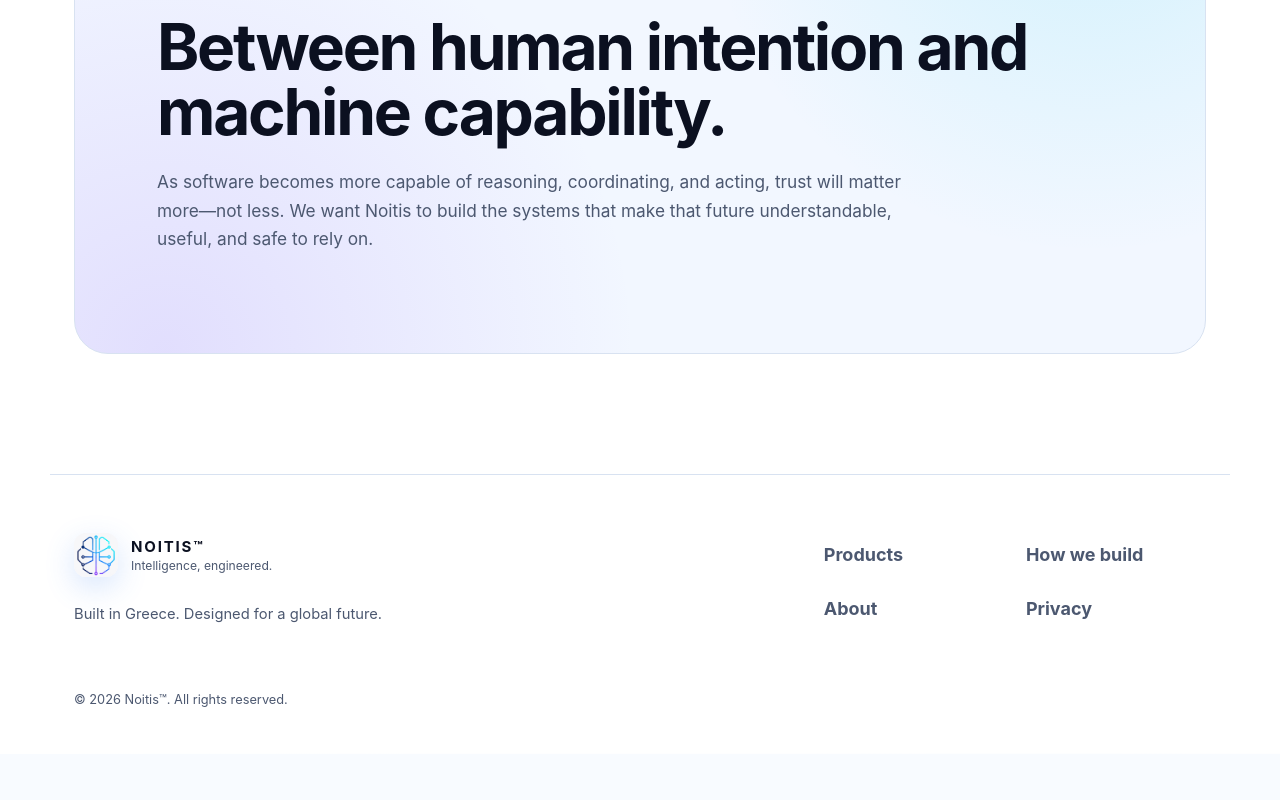
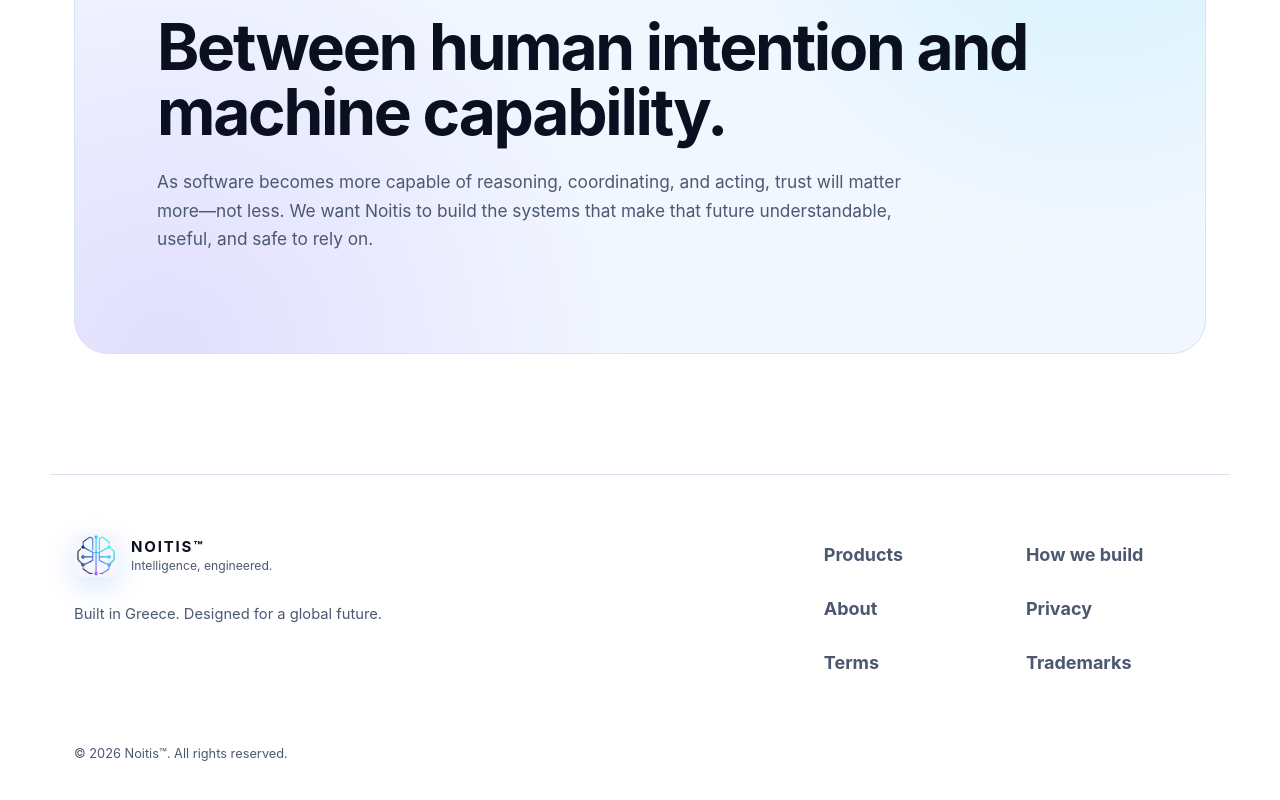
Before and after one commit to ChMatthaios/noitis-website, a React (Vite) app: page / in a window 1280 px wide. Shown: the part 4590-5390 px from the top of the page. Before the commit the page ends 5344 px from the top, so only its background shows below. Built offline with nearby package versions, Linux system fonts and the light colour scheme.

Commit message:
Link legal pages from the company website

```diff
--- a/src/App.tsx
+++ b/src/App.tsx
@@ -325,6 +325,8 @@ export function App() {
           <a href="#principles">How we build</a>
           <a href="#about">About</a>
           <a href="./privacy.html">Privacy</a>
+          <a href="./terms.html">Terms</a>
+          <a href="./trademark.html">Trademarks</a>
         </div>
 
         <p className="site-footer__legal">© {new Date().getFullYear()} Noitis™. All rights reserved.</p>
```
